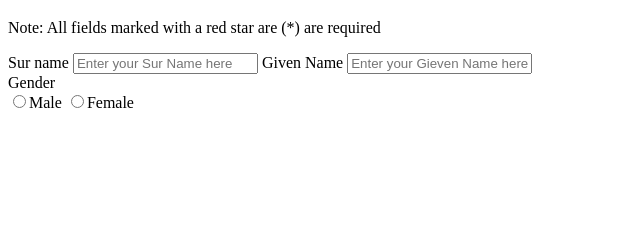
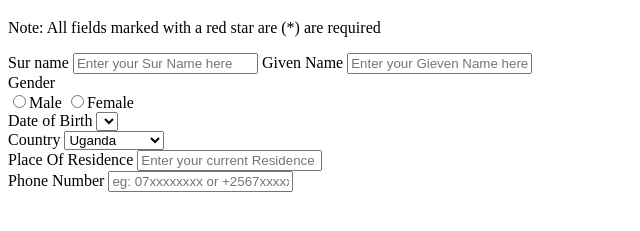
Before and after one commit to chrisopiyo/Refactory-Catalyst002-Final-Assessment, a plain HTML site: page ShadrackBazatsinda/student_data_entery_form.html in a window 1280 px wide. Shown: the part 61-292 px from the top of the page, without its empty margins (0-640 px from the left). Drawn offline with Linux system fonts and the light colour scheme.

Commit message:
this is my second commit

```diff
--- a/ShadrackBazatsinda/student_data_entery_form.html
+++ b/ShadrackBazatsinda/student_data_entery_form.html
@@ -31,6 +31,40 @@
                         <input type="radio" name="female" id="female" value="" ><label for="female">Female</label>
                     </div>
                 </div>
+<!-- this div holds fields for date of birth and country -->
+                <div>
+                    <div>
+                        <label for="dob">Date of Birth</label>
+                        <select name="dob" id="dob">
+
+                        </select>
+                    </div>
+<!-- creating a selection for the countries -->
+                    <div>
+                        <label for="country">Country</label>
+                        <select name="country" id="country">
+                            <option value="">Uganda</option>
+                            <option value="">Kenya</option>
+                            <option value="">Tanzania</option>
+                            <option value="">Rwanda</option>
+                            <option value="">Burundi</option>
+                            <option value="">South Sudan</option>
+                            <option value="">Congo</option>
+
+                        </select>
+                    </div>
+                </div>
+<!-- creating a div for both place of residence and Phone Number -->
+                <div>
+                    <div>
+                        <label for="location">Place Of Residence</label>
+                        <input type="text" name="location" id="location" value="" placeholder="Enter your current Residence">
+                    </div>
+                    <div>
+                        <label for="phone">Phone Number</label>
+                        <input type="text" name="phoneNumber" id="phone" value="" placeholder="eg: 07xxxxxxxx or +2567xxxxxxxx">
+                    </div>
+                </div>
 
 
 
```
